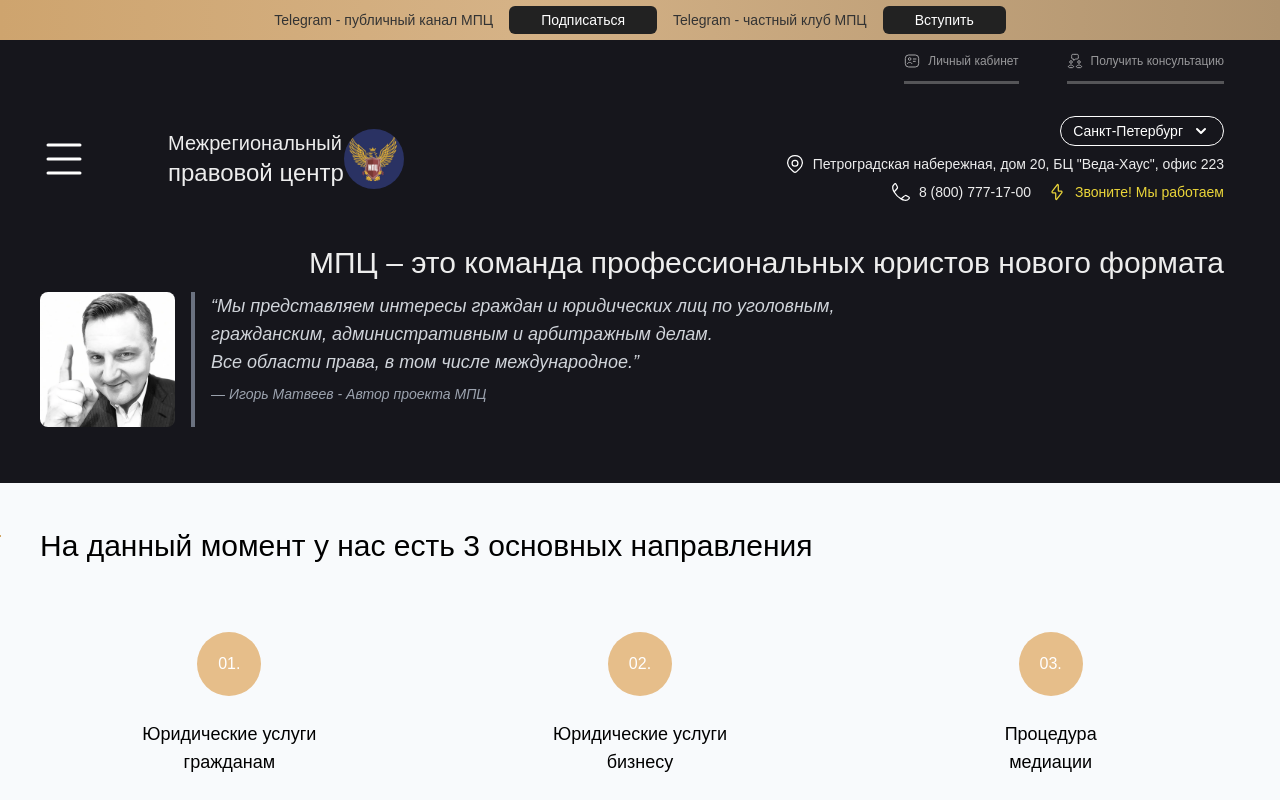
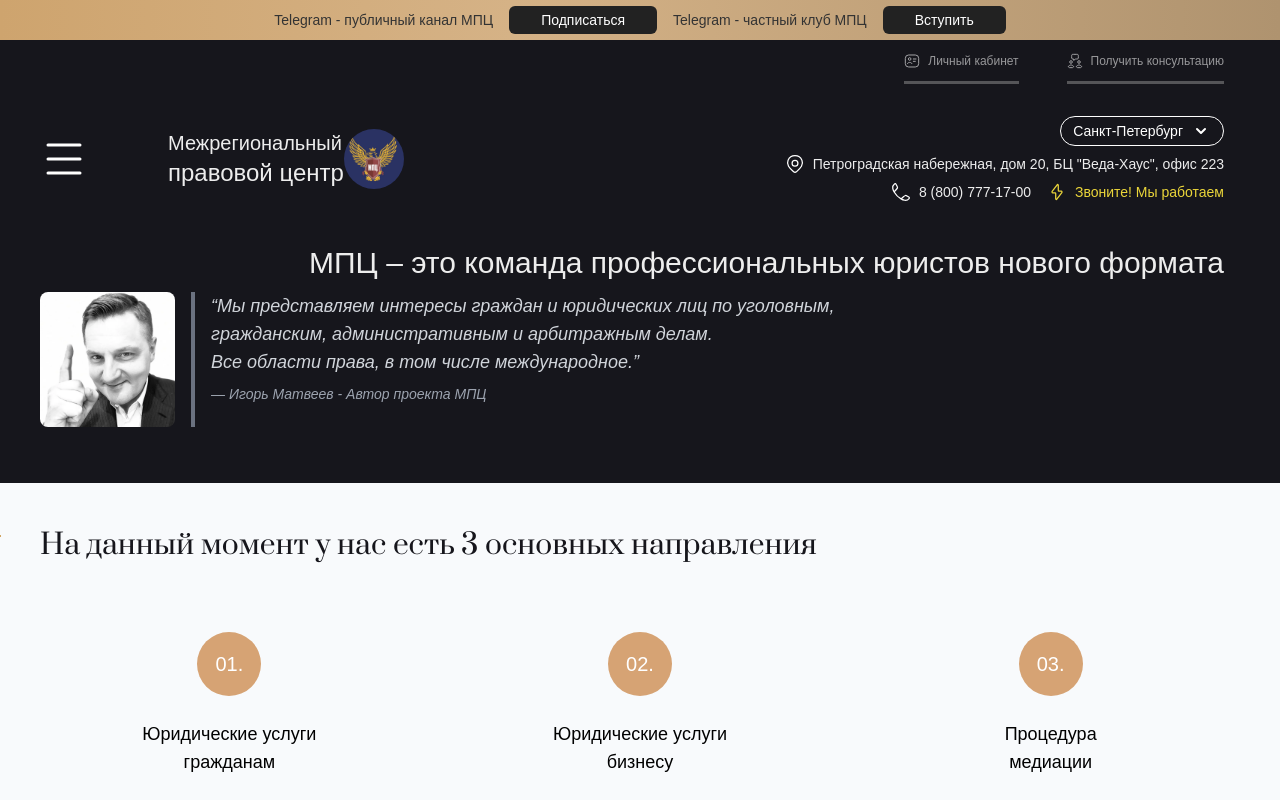
Before and after one commit to kononoVikaReal/frontend, a Next.js app: page / in a window 1280 px wide. Shown: the top 800 px of the page. Built offline with nearby package versions, Linux system fonts and the light colour scheme.

Commit message:
Работа с кружками

```diff
--- a/src/components/SecondElement/SecondElement.tsx
+++ b/src/components/SecondElement/SecondElement.tsx
@@ -22,7 +22,7 @@ const SecondElement = () => {
 		<div className='bg-slate-50 text-black pb-8'>
 			<div className='pt-10 mx-auto max-w-[1200px]'>
 				<div className="relative before:content-[''] before:block before:border before:border-elite before:absolute before:w-[1000px] before:-left-[1039px] before:top-3">
-					<span className='text-3xl leading-[45px] w-96'>
+					<span className='text-[28px] leading-[45px] w-96 font-prata text-background'>
 						На данный момент у нас есть 3 основных направления
 					</span>
 				</div>
@@ -31,8 +31,8 @@ const SecondElement = () => {
 				<div className='mt-16 grid md:grid-cols-3 gap-8 mb-24'>
 					{/* Первое направление */}
 					<div className='flex flex-col items-center text-center group'>
-						<div className='w-16 h-16 rounded-full bg-[#E6BE8A] flex items-center justify-center mb-6 transition-all duration-500 ease-in-out group-hover:scale-110'>
-							<span className='text-white font-medium'>01.</span>
+						<div className='w-16 h-16 rounded-full bg-circle flex items-center justify-center mb-6 transition-all duration-500 ease-in-out group-hover:scale-110'>
+							<span className='text-white font-medium text-[20px]'>01.</span>
 						</div>
 						<p className='text-lg font-medium'>
 							Юридические услуги
@@ -43,8 +43,8 @@ const SecondElement = () => {
 
 					{/* Второе направление */}
 					<div className='flex flex-col items-center text-center group'>
-						<div className='w-16 h-16 rounded-full bg-[#E6BE8A] flex items-center justify-center mb-6 transition-all duration-500 ease-in-out group-hover:scale-110'>
-							<span className='text-white font-medium'>02.</span>
+						<div className='w-16 h-16 rounded-full bg-circle flex items-center justify-center mb-6 transition-all duration-500 ease-in-out group-hover:scale-110'>
+							<span className='text-white font-medium text-[20px]'>02.</span>
 						</div>
 						<p className='text-lg font-medium'>
 							Юридические услуги
@@ -55,8 +55,8 @@ const SecondElement = () => {
 
 					{/* Третье направление */}
 					<div className='flex flex-col items-center text-center group'>
-						<div className='w-16 h-16 rounded-full bg-[#E6BE8A] flex items-center justify-center mb-6 transition-all duration-500 ease-in-out group-hover:scale-110'>
-							<span className='text-white font-medium'>03.</span>
+						<div className='w-16 h-16 rounded-full bg-circle flex items-center justify-center mb-6 transition-all duration-500 ease-in-out group-hover:scale-110'>
+							<span className='text-white font-medium text-[20px]'>03.</span>
 						</div>
 						<p className='text-lg font-medium'>
 							Процедура
--- a/tailwind.config.ts
+++ b/tailwind.config.ts
@@ -25,6 +25,7 @@ export default {
 				background: '#16161C',
 				foreground: '#ededed',
 				elite: '#D1A564',
+				circle: '#D6A374',
 				card: {
 					DEFAULT: 'hsl(var(--card))',
 					foreground: 'hsl(var(--card-foreground))',
```
